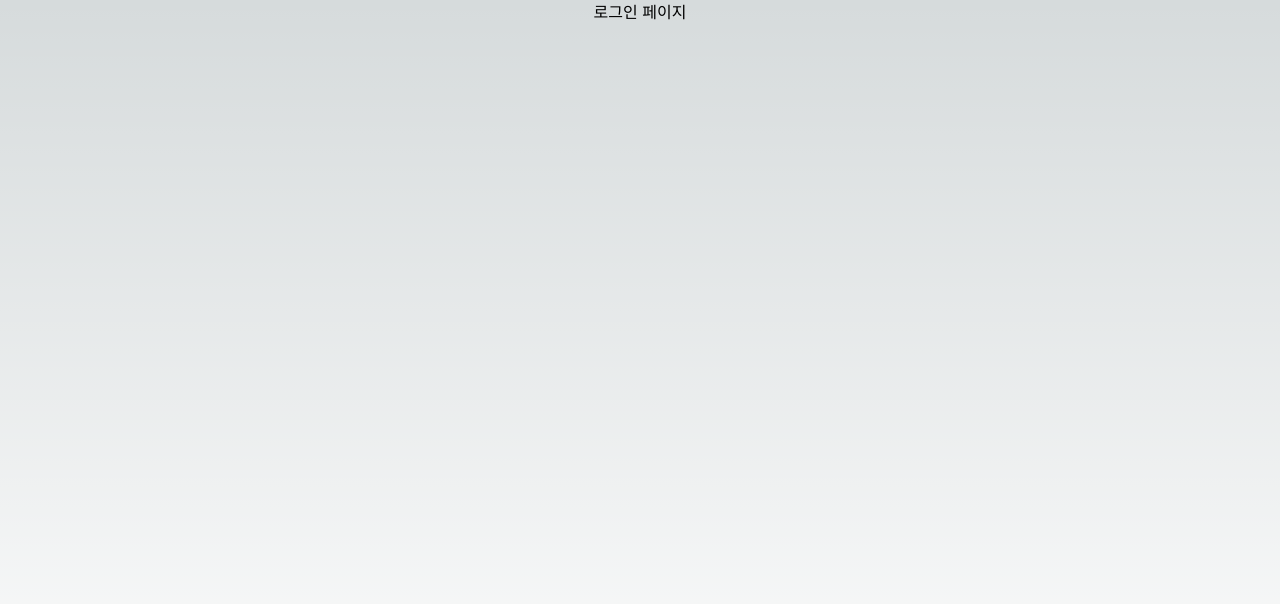
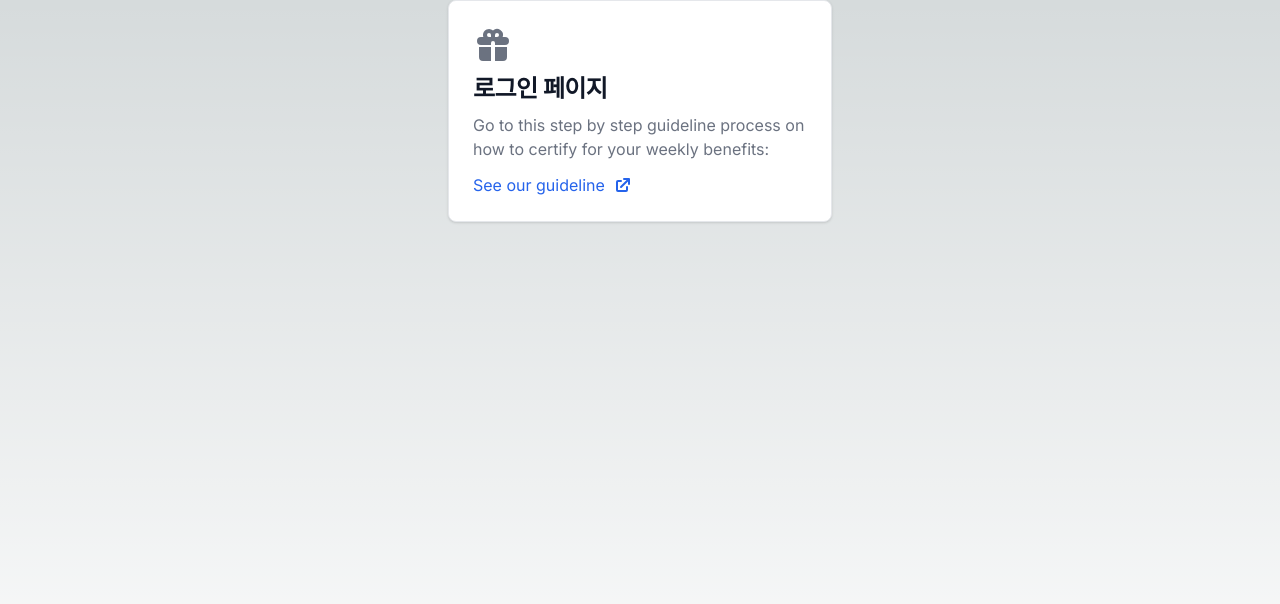
Before and after one commit to reach0908/sprint-site, a Next.js app: page /login in a window 1280 px wide. Shown: the top 604 px of the page. Built offline with nearby package versions, Linux system fonts and the light colour scheme.

Commit message:
component(card): 카드 컴포넌트 개발

```diff
--- a/package.json
+++ b/package.json
@@ -28,6 +28,7 @@
 	"packageManager": "yarn@3.5.1",
 	"devDependencies": {
 		"@types/prettier": "^2",
-		"prettier": "^2.8.8"
+		"prettier": "^2.8.8",
+		"prettier-plugin-tailwindcss": "^0.3.0"
 	}
 }
--- a/src/app/layout.tsx
+++ b/src/app/layout.tsx
@@ -16,7 +16,7 @@ export default function RootLayout({
 	return (
 		<html lang="en">
 			<body className={inter.className}>
-				<div className="container flex h-screen mx-auto justify-center">
+				<div className="container mx-auto flex h-screen justify-center">
 					{children}
 				</div>
 			</body>
--- a/src/app/login/page.tsx
+++ b/src/app/login/page.tsx
@@ -1,9 +1,10 @@
+import Card from '@/components/commons/Card/Card';
 import Image from 'next/image';
 
 export default function Login() {
 	return (
 		<div>
-			<div>로그인 페이지</div>
+			<Card>로그인 페이지</Card>
 		</div>
 	);
 }
--- /dev/null
+++ b/src/components/commons/Card/Card.tsx
@@ -0,0 +1,44 @@
+export default function Card({ children }) {
+	return (
+		<div className="max-w-sm rounded-lg border border-gray-200 bg-white p-6 shadow dark:border-gray-700 dark:bg-gray-800">
+			<svg
+				className="mb-2 h-10 w-10 text-gray-500 dark:text-gray-400"
+				aria-hidden="true"
+				fill="currentColor"
+				viewBox="0 0 20 20"
+				xmlns="http://www.w3.org/2000/svg"
+			>
+				<path
+					fill-rule="evenodd"
+					d="M5 5a3 3 0 015-2.236A3 3 0 0114.83 6H16a2 2 0 110 4h-5V9a1 1 0 10-2 0v1H4a2 2 0 110-4h1.17C5.06 5.687 5 5.35 5 5zm4 1V5a1 1 0 10-1 1h1zm3 0a1 1 0 10-1-1v1h1z"
+					clip-rule="evenodd"
+				></path>
+				<path d="M9 11H3v5a2 2 0 002 2h4v-7zM11 18h4a2 2 0 002-2v-5h-6v7z"></path>
+			</svg>
+			<a href="#">
+				<h5 className="mb-2 text-2xl font-semibold tracking-tight text-gray-900 dark:text-white">
+					{children}
+				</h5>
+			</a>
+			<p className="mb-3 font-normal text-gray-500 dark:text-gray-400">
+				Go to this step by step guideline process on how
+				to certify for your weekly benefits:
+			</p>
+			<a
+				href="#"
+				className="inline-flex items-center text-blue-600 hover:underline"
+			>
+				See our guideline
+				<svg
+					className="ml-2 h-5 w-5"
+					fill="currentColor"
+					viewBox="0 0 20 20"
+					xmlns="http://www.w3.org/2000/svg"
+				>
+					<path d="M11 3a1 1 0 100 2h2.586l-6.293 6.293a1 1 0 101.414 1.414L15 6.414V9a1 1 0 102 0V4a1 1 0 00-1-1h-5z"></path>
+					<path d="M5 5a2 2 0 00-2 2v8a2 2 0 002 2h8a2 2 0 002-2v-3a1 1 0 10-2 0v3H5V7h3a1 1 0 000-2H5z"></path>
+				</svg>
+			</a>
+		</div>
+	);
+}
```
Also changed, not shown: 1 other file (tests, documents, lock files or other folders).
